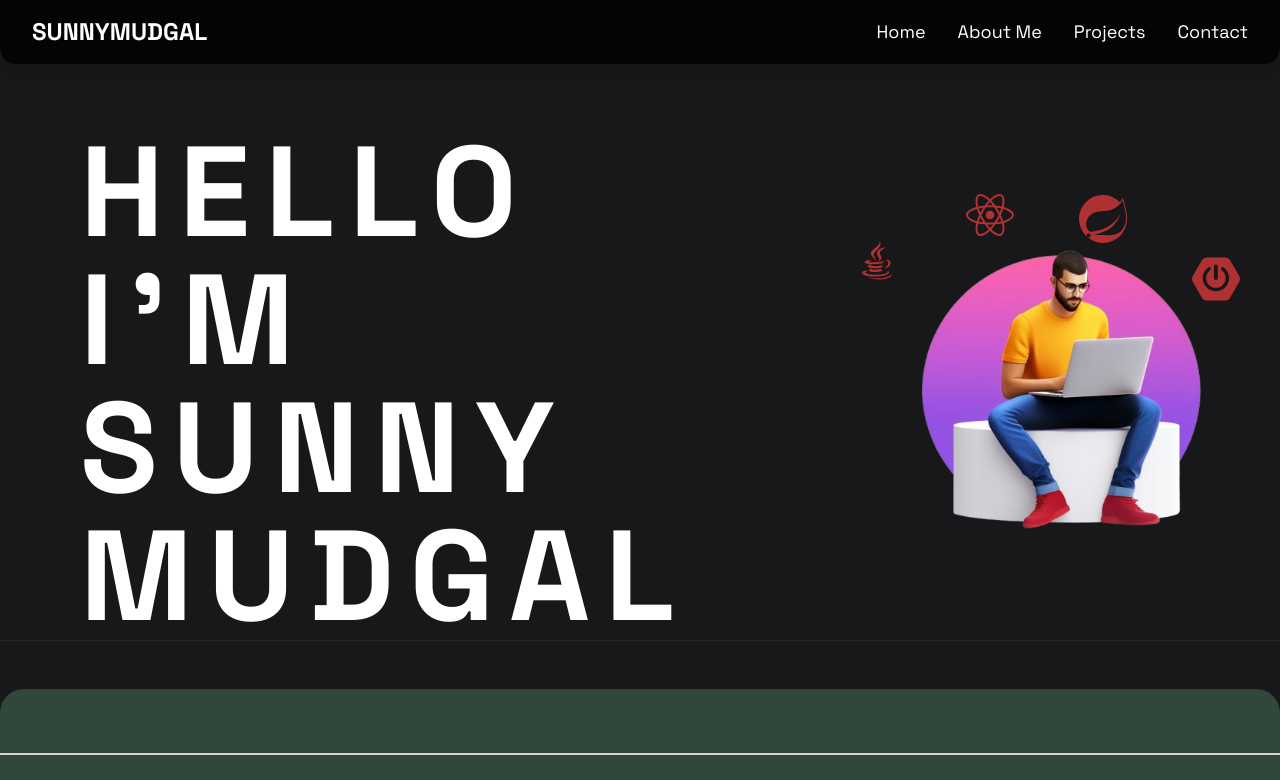
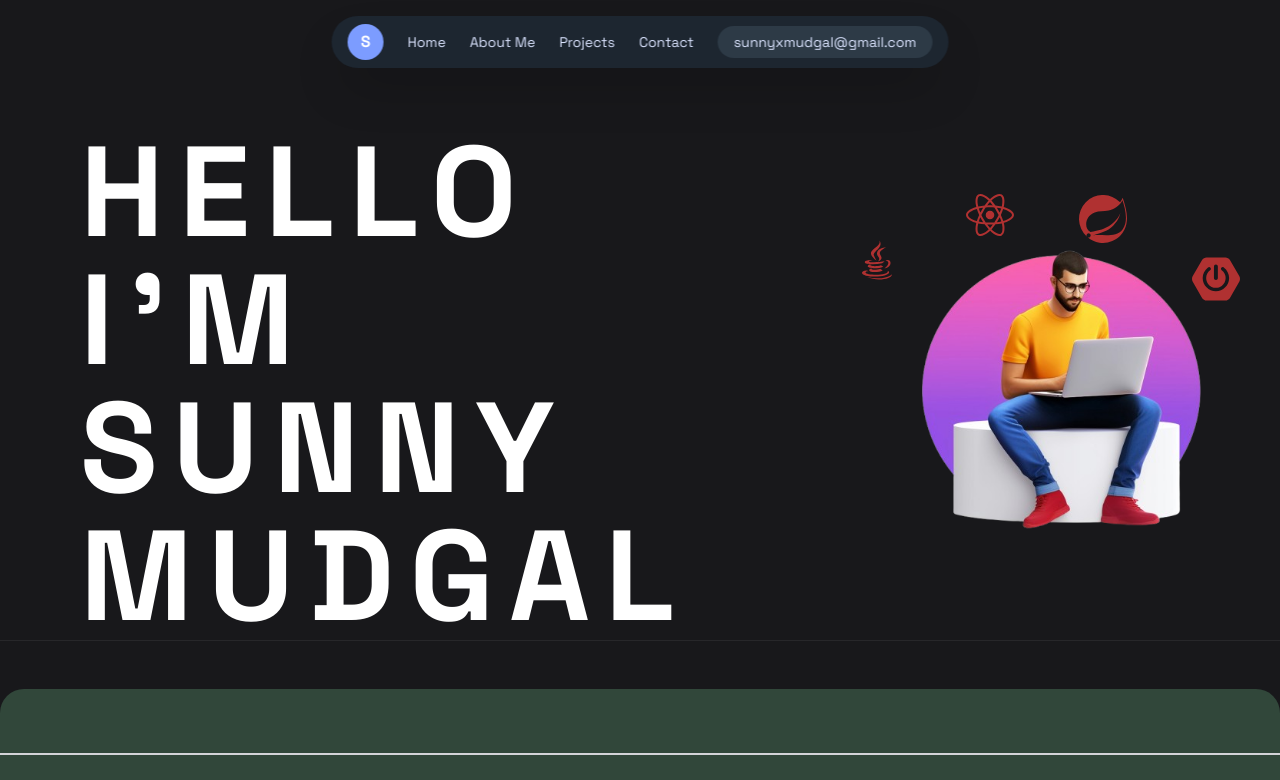
Before and after one commit to sunnnymudgal/PortfolioWebsite, a React (Vite) app: page / in a window 1280 px wide. Shown: the top 780 px of the page. Built offline with nearby package versions, Linux system fonts and the light colour scheme.

Commit message:
Update Navbar.jsx

```diff
--- a/src/components/Navbar.jsx
+++ b/src/components/Navbar.jsx
@@ -3,74 +3,87 @@ import { FaBars, FaTimes } from "react-icons/fa";
 
 export const Navbar = () => {
   const [navOpen, setNavOpen] = useState(false);
-  const [prevScrollPos, setPrevScrollPos] = useState(0);
+  const [lastScrollY, setLastScrollY] = useState(0);
   const [visible, setVisible] = useState(true);
 
-  const toggleNav = () => {
-    setNavOpen(!navOpen);
+  const toggleNav = () => setNavOpen(!navOpen);
+
+  useEffect(() => {
+    const handleScroll = () => {
+      const currentScrollY = window.scrollY;
+
+      if (currentScrollY > lastScrollY && currentScrollY > 80) {
+        // scrolling down
+        setVisible(false);
+      } else {
+        // scrolling up
+        setVisible(true);
+      }
+
+      setLastScrollY(currentScrollY);
     };
 
-  const handleScroll = () => {
-    const currentScrollPos = window.pageYOffset;
-    setVisible(prevScrollPos > currentScrollPos || currentScrollPos < 10);
-    setPrevScrollPos(currentScrollPos);
-  };
-
-  useEffect(() => {
     window.addEventListener("scroll", handleScroll);
-    return () => {
-      window.removeEventListener("scroll", handleScroll);
-    };
-  }, [prevScrollPos]);
+    return () => window.removeEventListener("scroll", handleScroll);
+  }, [lastScrollY]);
 
   return (
-    <div
-      className={`fixed z-50 w-full px-4 sm:px-8 py-4 bg-black/80 backdrop-blur-sm shadow-lg rounded-b-2xl transition-transform duration-500 ease-in-out ${
-        visible ? "translate-y-0" : "-translate-y-full"
-      }`}
+    <header
+      className={`fixed top-4 left-1/2 -translate-x-1/2 z-50
+      transition-all duration-500 ease-in-out
+      ${visible ? "opacity-100 translate-y-0" : "opacity-0 -translate-y-8"}
+      `}
     >
-      <div className="container mx-auto flex justify-between items-center">
-        <div className="logo text-white">
-          <h1 className="text-xl sm:text-2xl font-semibold">SUNNYMUDGAL</h1>
+      {/* MAIN NAV */}
+      <nav className="flex items-center gap-6 bg-[#1f2933]/90 backdrop-blur-md px-4 py-2 rounded-full shadow-2xl">
+
+        {/* Logo */}
+        <div className="w-9 h-9 flex items-center justify-center rounded-full bg-[#7c9cff] text-white font-bold">
+          S
         </div>
 
-        {/* Links for larger screens */}
-        <div className="hidden md:flex space-x-8">
-          {["Home", "About Me", "Projects", "Contact"].map((item, index) => (
-            <a
-              key={index}
-              href={`#${item.replace(/\s+/g, "").toLowerCase()}`}
-              className="text-lg font-light text-white hover:text-gray-300 transition duration-300"
+        {/* Desktop Links */}
+        <ul className="hidden md:flex items-center gap-6 text-sm font-medium text-[#dbe4ff]">
+          {["Home", "About Me", "Projects", "Contact"].map((item) => (
+            <li
+              key={item}
+              className="hover:text-white transition duration-300 cursor-pointer"
             >
+              <a href={`#${item.replace(/\s+/g, "").toLowerCase()}`}>
                 {item}
               </a>
+            </li>
           ))}
-        </div>
+        </ul>
 
-        {/* Mobile Menu Icon */}
-        <div className="md:hidden">
+        {/* Mobile Menu Button */}
         <button
           onClick={toggleNav}
-            className="text-white transition duration-300 ease-linear"
+          className="md:hidden text-[#dbe4ff] hover:text-white transition"
         >
-            {navOpen ? <FaTimes size={24} /> : <FaBars size={24} />}
+          {navOpen ? <FaTimes size={18} /> : <FaBars size={18} />}
         </button>
+
+        {/* Email / CTA */}
+        <div className="hidden sm:block bg-[#2d3a46] text-[#dbe4ff] px-4 py-1.5 rounded-full text-sm hover:bg-[#7c9cff] hover:text-white transition">
+          sunnyxmudgal@gmail.com
         </div>
-      </div>
+      </nav>
 
-      {/* Mobile Menu */}
+      {/* MOBILE MENU */}
       <div
-        className={`md:hidden flex flex-col items-center bg-black/90 rounded-b-2xl overflow-hidden transition-all duration-500 ease-in-out ${
-          navOpen ? "max-h-[300px] opacity-100" : "max-h-0 opacity-0"
-        }`}
+        className={`md:hidden mt-3 bg-[#1f2933]/95 backdrop-blur-md rounded-2xl shadow-xl
+        transition-all duration-500 ease-in-out overflow-hidden
+        ${navOpen ? "max-h-64 opacity-100" : "max-h-0 opacity-0"}
+        `}
       >
-        <ul className="w-full py-4 space-y-4 text-center">
-          {["Home", "About Me", "Projects", "Contact"].map((item, index) => (
-            <li key={index}>
+        <ul className="flex flex-col items-center gap-4 py-4 text-[#dbe4ff]">
+          {["Home", "About Me", "Projects", "Contact"].map((item) => (
+            <li key={item}>
               <a
                 href={`#${item.replace(/\s+/g, "").toLowerCase()}`}
-                className="block text-lg text-white font-light hover:text-gray-400 transition duration-300"
-                onClick={toggleNav}
+                onClick={() => setNavOpen(false)}
+                className="hover:text-white transition"
               >
                 {item}
               </a>
@@ -78,6 +91,6 @@ export const Navbar = () => {
           ))}
         </ul>
       </div>
-    </div>
+    </header>
   );
 };
```
Lines whose indentation alone changed are shown as unchanged.
